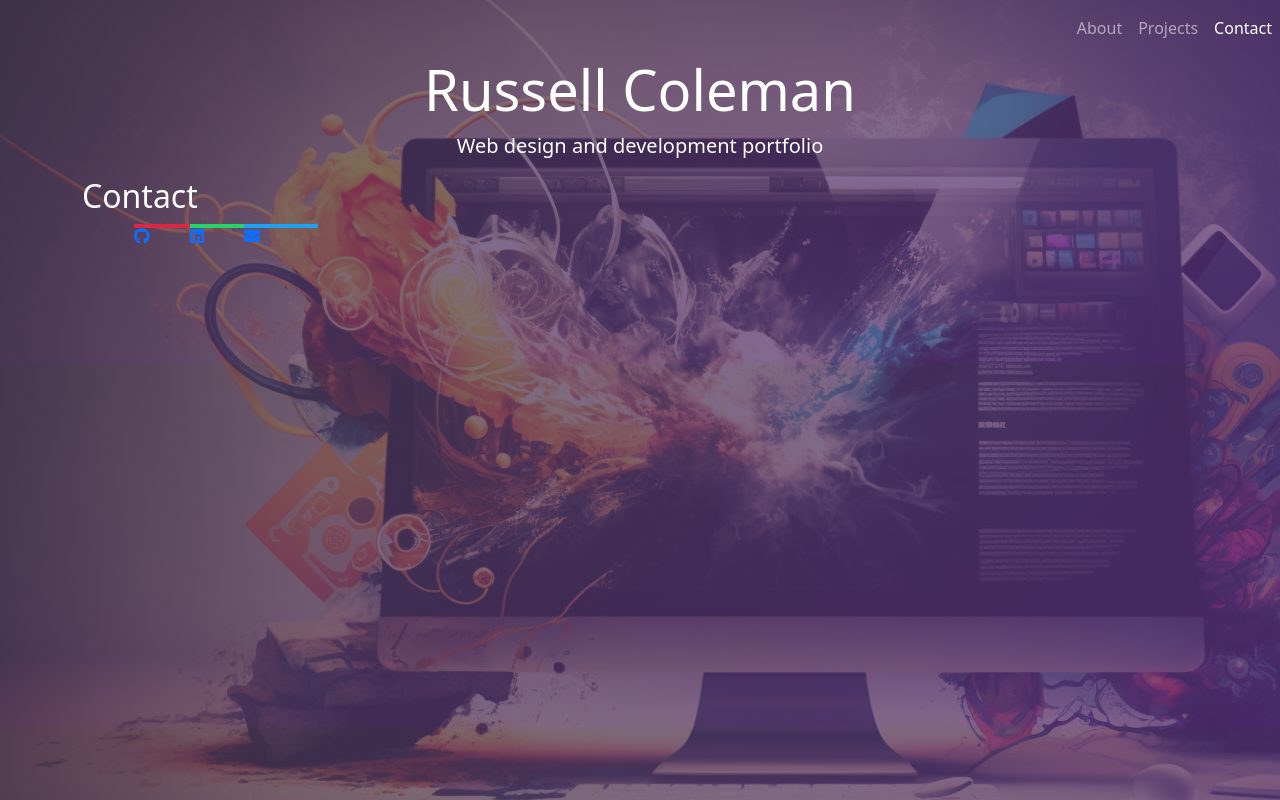
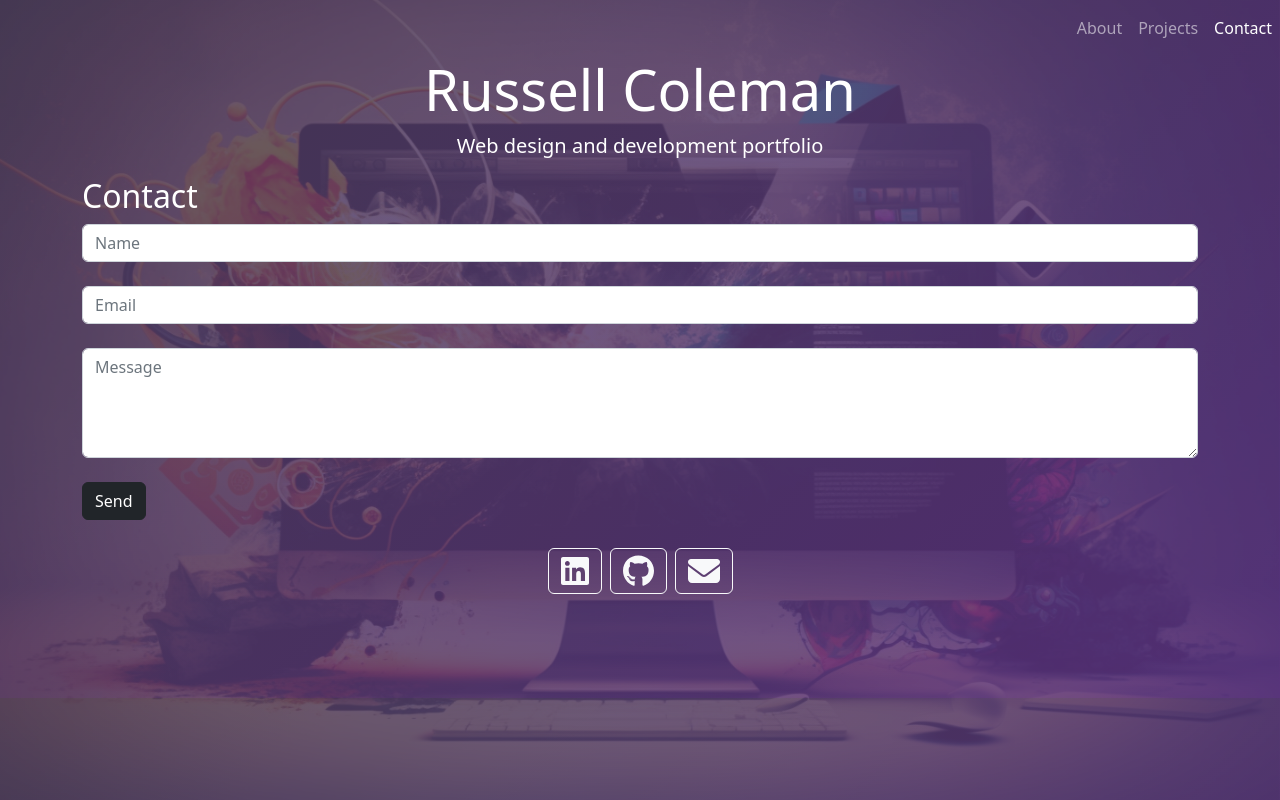
Before and after one commit to rcm6/react-portfolio, a React (Create React App) app: page /contact in a window 1280 px wide. Built offline with nearby package versions, Linux system fonts and the light colour scheme.

Commit message:
added contact form, formatted social media buttons, tweaked background image styling

```diff
--- a/src/index.css
+++ b/src/index.css
@@ -14,129 +14,27 @@ code {
 
 /* body background image */
 
+body {
+  background: linear-gradient(135deg, #4d3f5d 0%, #5f3486 100%);
+  color: #fff;
+}
 
-/*body::after {
-  opacity: 0;
-  display: block;
-  top: 0;
-  left: 0;
-  width: 100%;
-  height: 100%;
-  content: ' ';
-  position: absolute;
-}*/
-
-body {
-
-  background: url(./images/background-image.png) no-repeat;
-  background: linear-gradient(135deg, #4d3f5d 0%, #5f3486 100%);
-color: #fff;
-
-}
 
 body::before {
   content: "";
+  background: url(./images/background-image.png) no-repeat;
   background-size: cover;
   background-position: center;
   background-attachment: fixed;
-  background: linear-gradient(135deg, #4d3f5d 0%, #5f3486 100%);
-  background: url(./images/background-image.png) no-repeat;
-
-  opacity: 0.25;
+  opacity: 0.15;
   top: 0;
   left: 0;
   bottom: 0;
   right: 0;
   position: absolute;
   z-index: -1;
-  color: #fff;
-
 }
-
-/*body::after {
-  content: "";
-  background-size: cover;
-  background-position: center;
-  background-attachment: fixed;
-  background: linear-gradient(135deg, #4d3f5d 0%, #5f3486 100%);
-  background: url(./images/background-image.png) no-repeat;
-
-  opacity: 0.5;
-  top: 0;
-  left: 0;
-  bottom: 0;
-  right: 0;
-  position: absolute;
-  z-index: -1;
-}*/
 
 h1, h2, h3, h4, h5, p, ul{
   color: #fff;
 }
-
-
-/*contact*/
-/*
-*{
-  margin: 0;
-  padding: 0;
-  box-sizing: border-box;
-}
-body {
-  display: flex;
-  justify-content: center;
-  align-items: center;
-  height: 100vh;
-  background: #000;
-}
-*/
-#contact ul {
-  position: relative;
-  display: flex;
-}
-#contact ul li {
-  position: relative;
-  list-style: none;
-  margin: 0 20px;
-  cursor: pointer;
-}
-#contact ul li a {
-  text-decoration: none;
-}
-#contact ul li a .fa-brands {
-  font-size: 6em;
-  color: #222;
-}
-#contact ul li a::before {
-  font-family: "FontAwesome";
-  position: absolute;
-  top: 0;
-  left: 0;
-  font-size: 6em;
-  height: 0;
-  overflow: hidden;
-  transition: 0.5s ease-in-out;
-}
-
-#contact ul li:nth-child(1) a::before {
-  content: "\f16d";
-  background-image: linear-gradient(45deg,
-    #f09433 0%,#e6683c 25%,#dc2743 50%,#cc2366 75%,
-    #bc1888 100%);
-  -webkit-background-clip: text;
-   -webkit-text-fill-color: transparent;
-  border-bottom: 4px solid #dc2743;
-}
-#contact ul li:nth-child(2) a::before {
-  content: "\f232";
-  color: #25D366;
-  border-bottom: 4px solid #25D366;
-}
-#contact ul li:nth-child(3) a::before {
-  content: "\f099";
-  color: #1DA1F2;
-  border-bottom: 4px solid #1DA1F2;
-}
-#contact ul li:hover a::before {
-  height: 100%;
-}
--- a/src/pages/Contact.js
+++ b/src/pages/Contact.js
@@ -3,18 +3,43 @@ import { FontAwesomeIcon } from "@fortawesome/react-fontawesome";
 import {faEnvelope} from '@fortawesome/free-solid-svg-icons'
 import {faLinkedin, faGithub} from '@fortawesome/free-brands-svg-icons';
 
+function Contact() {
 
-function Contact() {
   return (
-    <div className="container text-centre" id="contact">
+    <div className="container" id="contact">
       <h2>Contact</h2>
 
-      <ul>
-    <li><a href="http://github.com/rcm6"><FontAwesomeIcon icon={faGithub} /></a></li>
-    <li><a href="http://github.com/rcm6"><FontAwesomeIcon icon={faLinkedin} /></a></li>
-    <li><a href="http://github.com/rcm6"><FontAwesomeIcon icon={faEnvelope} /></a></li>
-</ul>
-    </div>
+      <form className="justify-content-center">
+  <div className="form-outline mb-4">
+    <input type="text" id="form4Example1" className="form-control"placeholder="Name" />
+  </div>
+
+  <div className="form-outline mb-4">
+    <input type="email" id="form4Example2" className="form-control" placeholder="Email"></input>
+  </div>
+
+  <div className="form-outline mb-4">
+    <textarea className="form-control" id="form4Example3" rows="4" placeholder="Message"></textarea>
+  </div>
+
+  <button type="submit" className="btn btn-dark btn-block mb-4">Send</button>
+</form>
+
+  <div className="text-center">
+  <section className="social-media">
+  <a class="btn btn-outline-light btn-floating m-1" href="https://www.linkedin.com/in/rus-coleman/" role="button">
+  <FontAwesomeIcon icon={faLinkedin} className="fa-2xl"/>
+  </a>
+  <a class="btn btn-outline-light btn-floating m-1" href="https://github.com/rcm6" role="button">
+  <FontAwesomeIcon icon={faGithub} className="fa-2xl"/>
+  </a>
+  <a class="btn btn-outline-light btn-floating m-1" href="mailto:Demo@notrealaddress.com" role="button">
+  <FontAwesomeIcon icon={faEnvelope} className="fa-2xl"/>
+  </a>
+  </section>
+  </div>
+
+  </div>
   );
 }
 
```
